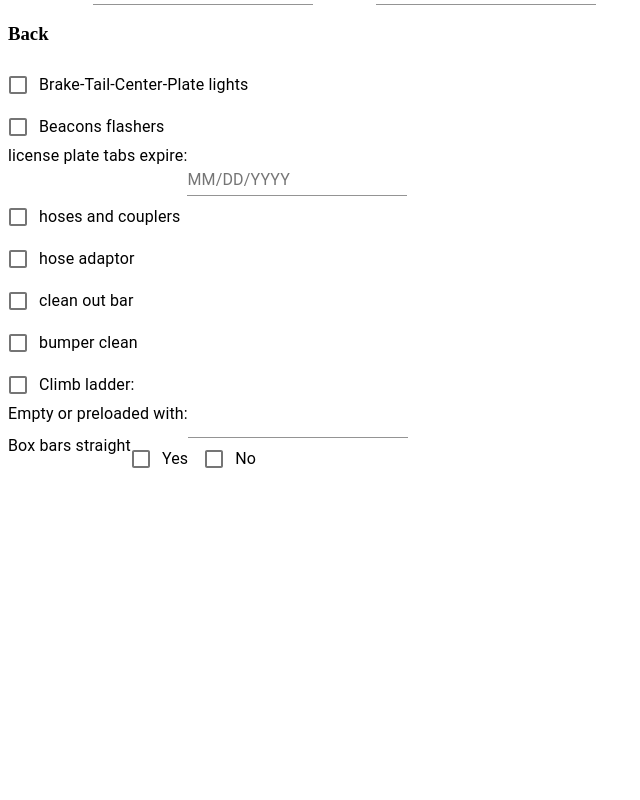
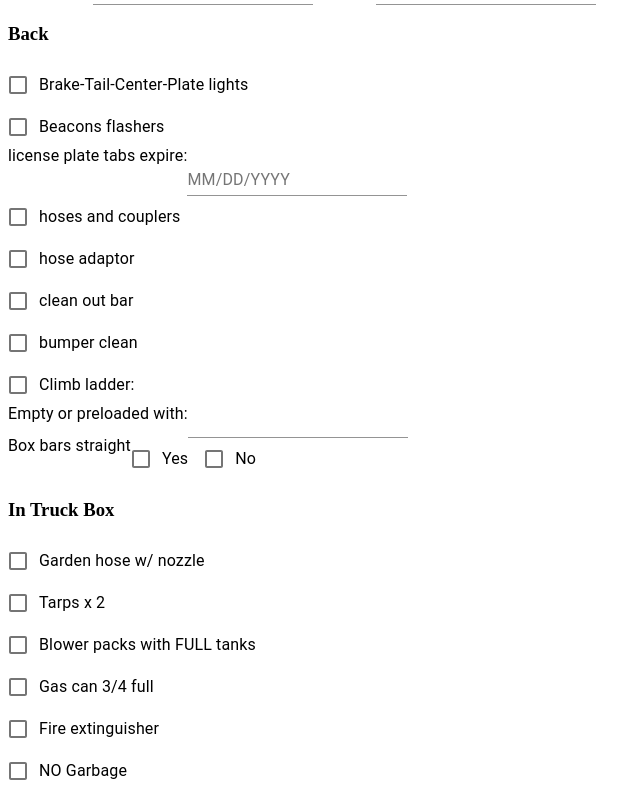
Before and after one commit to alexcravalho/GreenPDFInternal, a React app: page / in a window 1280 px wide. Shown: the part 2133-2933 px from the top of the page, without its empty margins (0-640 px from the left). Before the commit the page ends 2621 px from the top, so only its background shows below. Built offline with nearby package versions, Linux system fonts and the light colour scheme; the HTML template or start-up script is replaced by a standard one.

Commit message:
added InTruckBox component to Form

```diff
--- a/client/src/components/Form.tsx
+++ b/client/src/components/Form.tsx
@@ -5,6 +5,7 @@ import { UnderSeat } from './UnderSeat';
 import { OutsideDriver } from './OutsideDriver';
 import { TruckDriver } from './TruckDriver';
 import { Back } from './Back';
+import { InTruckBox } from './InTruckBox';
 
 // interface AppState {
 // }
@@ -33,6 +34,7 @@ export class Form extends Component<{}, {}> {
         <div className="form-right-column">
           <TruckDriver />
           <Back />
+          <InTruckBox />
         </div>
       </div>
     )
```
